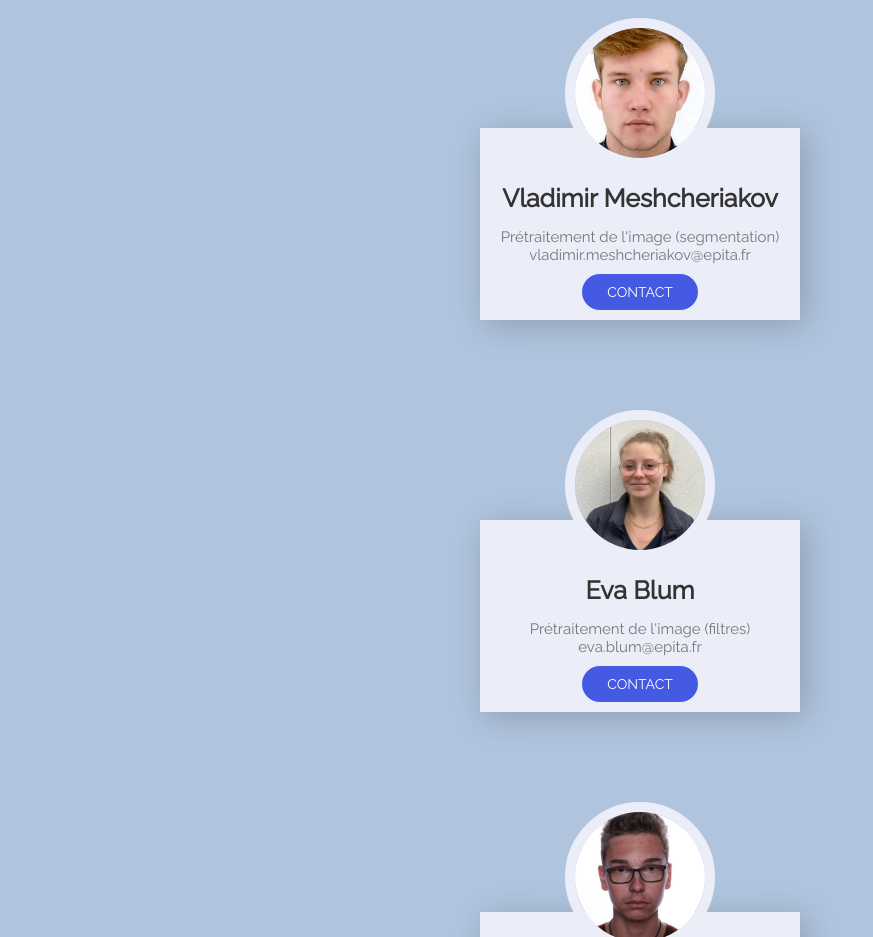
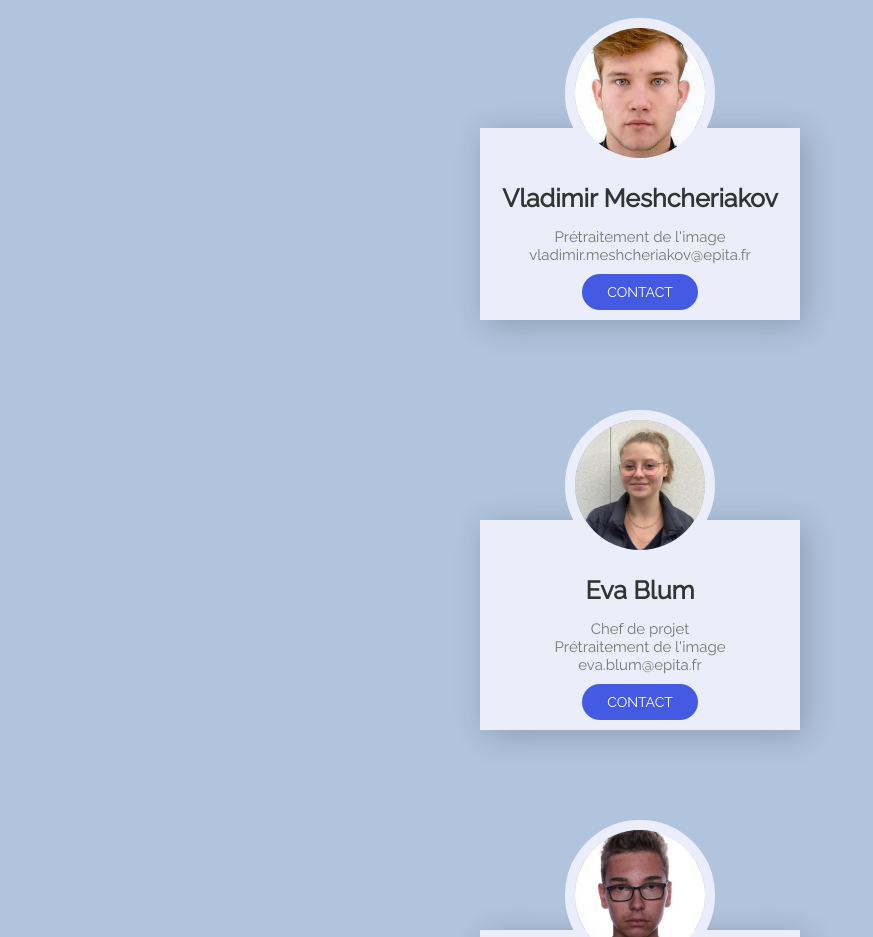
Before and after one commit to evablum/speedy-cuber, a plain HTML site: page Contacts.html in a window 1280 px wide. Shown: the part 163-1100 px from the top of the page, without its empty margins (0-873 px from the left). Drawn offline with Linux system fonts and the light colour scheme.

Commit message:
update contacts

```diff
--- a/Contacts.html
+++ b/Contacts.html
@@ -35,7 +35,7 @@
 					<div class="card">
 						<img class="profile-img" src="img/tete_vlad.png" alt="">
 						<h2>Vladimir Meshcheriakov</h2>
-						<p>Prétraitement de l'image (segmentation)</p>
+						<p>Prétraitement de l'image</p>
 						<p></p>
 						<p></p>
 						<p>vladimir.meshcheriakov@epita.fr</p>
@@ -44,8 +44,8 @@
 					<div class="card">
 						<img class="profile-img" src="img/tete_eva.jpg" alt="">
 						<h2>Eva Blum</h2>
-						<p>Prétraitement de l'image (filtres)</p>
-						<p></p>
+						<p>Chef de projet</p>
+						<p>Prétraitement de l'image</p>
 						<p>eva.blum@epita.fr</p>
 						<a href="https://www.outlook.com" class="btn" target="_BLANK">Contact</a>
 					</div>
```
